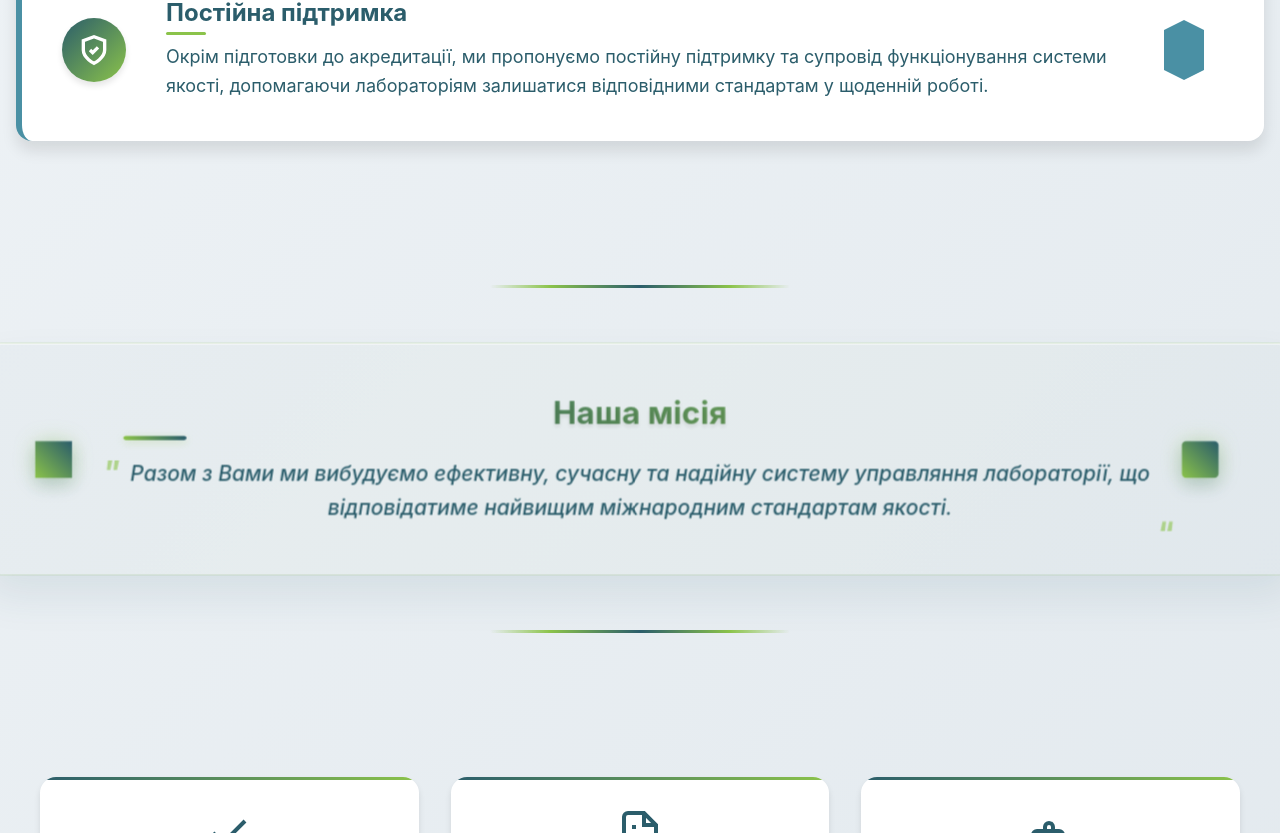
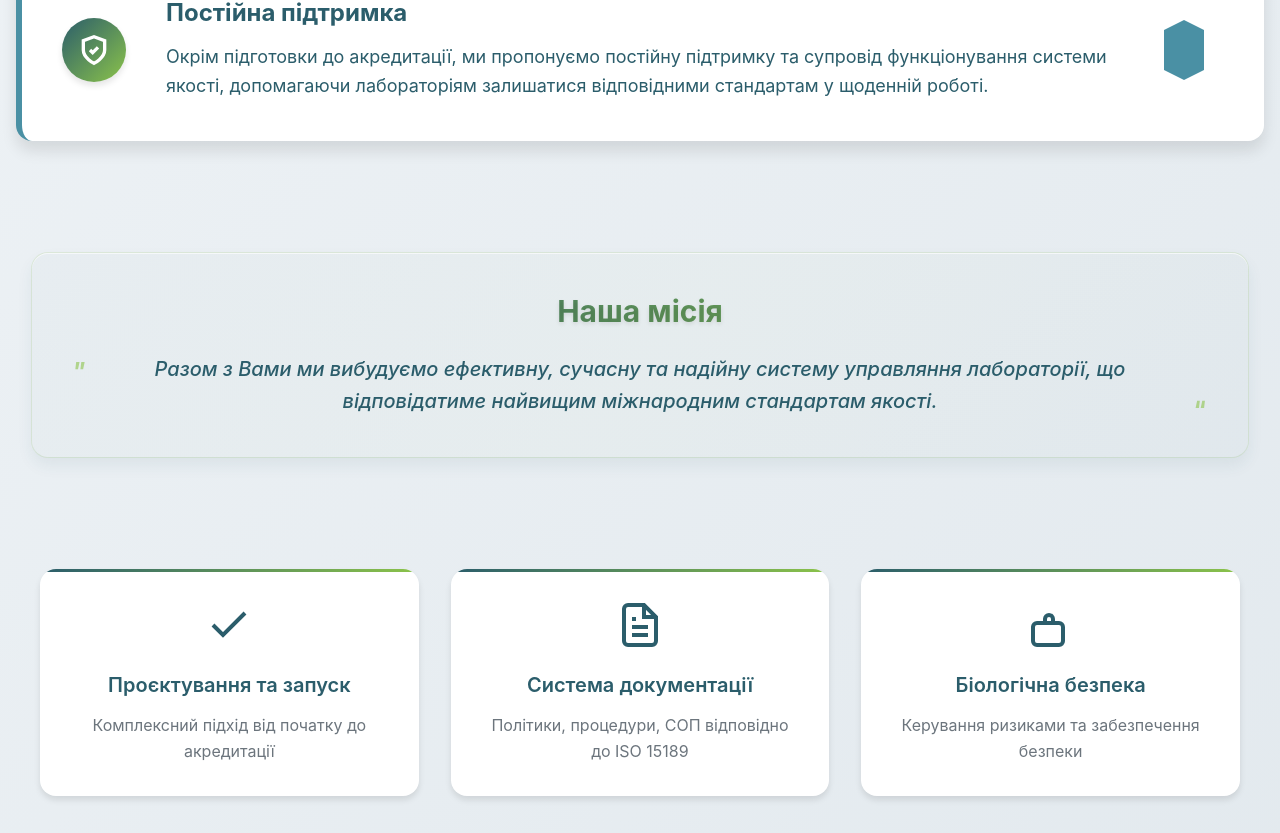
Before and after one commit to Greenfield-Taster/biosafe, a React (Vite) app: page /biosafe/consulting in a window 1280 px wide. Shown: the part 927-1760 px from the top of the page. Built offline with nearby package versions, Linux system fonts and the light colour scheme.

Commit message:
Change styles at consalting page

```diff
--- a/src/pages/Consulting.jsx
+++ b/src/pages/Consulting.jsx
@@ -111,7 +111,6 @@ const ConsultingMain = () => {
         {/* Final Text Block - Mission - Special Slogan Section */}
         <div className="consulting__mission-section">
           <div className="consulting__text-card consulting__text-card--final">
-            <div className="consulting__geometric-element consulting__geometric-element--diamond"></div>
             <div className="consulting__text-content consulting__text-content--centered">
               <h2>Наша місія</h2>
               <p>
@@ -120,7 +119,6 @@ const ConsultingMain = () => {
                 стандартам якості.
               </p>
             </div>
-            <div className="consulting__geometric-element consulting__geometric-element--square"></div>
           </div>
         </div>
 
--- a/src/styles/scss/Consulting.scss
+++ b/src/styles/scss/Consulting.scss
@@ -18,7 +18,7 @@
     overflow: hidden;
 
     &::before {
-      content: '';
+      content: "";
       position: absolute;
       top: 0;
       left: 50%;
@@ -54,7 +54,11 @@
   &__title-accent {
     width: 80px;
     height: 4px;
-    background: linear-gradient(90deg, v.$accent-color 0%, v.$accent-light 100%);
+    background: linear-gradient(
+      90deg,
+      v.$accent-color 0%,
+      v.$accent-light 100%
+    );
     margin: 0 auto;
     border-radius: v.$border-radius-full;
   }
@@ -69,39 +73,13 @@
 
   // Mission Section - Special slogan styling
   &__mission-section {
-    margin: v.$spacing-20 0;
-    padding: v.$spacing-16 0;
+    padding: v.$spacing-12 0;
     position: relative;
-
-    // Decorative lines above and below
-    &::before,
-    &::after {
-      content: '';
-      position: absolute;
-      left: 50%;
-      transform: translateX(-50%);
-      width: 300px;
-      height: 3px;
-      background: linear-gradient(
-        90deg,
-        transparent 0%,
-        v.$accent-color 20%,
-        v.$primary-color 50%,
-        v.$accent-color 80%,
-        transparent 100%
-      );
-      border-radius: v.$border-radius-full;
-    }
-
-    &::before {
-      top: 0;
-      animation: shimmer 3s ease-in-out infinite;
-    }
-
-    &::after {
-      bottom: 0;
-      animation: shimmer 3s ease-in-out infinite 1.5s;
-    }
+    overflow: hidden;
+    width: 100%;
+    max-width: 100%;
+    box-sizing: border-box;
+    margin: 0 auto;
 
     // Enhanced card styling for mission
     .consulting__text-card--final {
@@ -112,37 +90,36 @@
         rgba(v.$primary-color, 0.02) 100%
       );
       border: none;
-      box-shadow:
-        0 20px 40px rgba(v.$primary-color, 0.1),
-        0 0 0 1px rgba(v.$accent-color, 0.2),
-        inset 0 1px 0 rgba(255, 255, 255, 0.8);
-      transform: scale(1.05);
-      padding: v.$spacing-12;
+      box-shadow: 0 8px 16px rgba(v.$primary-color, 0.08),
+        0 0 0 1px rgba(v.$accent-color, 0.15),
+        inset 0 1px 0 rgba(255, 255, 255, 0.6);
+      transform: scale(1);
+      padding: v.$spacing-10;
+      margin: 0 auto;
+      max-width: calc(100% - v.$spacing-8);
+      width: 100%;
+      box-sizing: border-box;
 
       &:hover {
-        transform: scale(1.08) translateY(-12px);
-        box-shadow:
-          0 30px 60px rgba(v.$primary-color, 0.15),
-          0 0 0 1px rgba(v.$accent-color, 0.3),
-          inset 0 1px 0 rgba(255, 255, 255, 0.9);
+        transform: scale(1) translateY(-4px);
+        box-shadow: 0 12px 24px rgba(v.$primary-color, 0.12),
+          0 0 0 1px rgba(v.$accent-color, 0.2),
+          inset 0 1px 0 rgba(255, 255, 255, 0.7);
       }
 
       h2 {
         font-size: v.$font-size-3xl;
         font-weight: v.$font-weight-bold;
-        background: linear-gradient(135deg, v.$primary-color 0%, v.$accent-color 100%);
+        background: linear-gradient(
+          135deg,
+          v.$primary-color 0%,
+          v.$accent-color 100%
+        );
         -webkit-background-clip: text;
         -webkit-text-fill-color: transparent;
         background-clip: text;
         margin-bottom: v.$spacing-6;
         text-shadow: 0 2px 4px rgba(0, 0, 0, 0.1);
-
-        &::after {
-          width: 60px;
-          height: 4px;
-          background: linear-gradient(90deg, v.$accent-color, v.$primary-color);
-          box-shadow: 0 2px 8px rgba(v.$accent-color, 0.3);
-        }
       }
 
       p {
@@ -153,26 +130,29 @@
         text-align: center;
         font-style: italic;
         position: relative;
+        padding: 0 v.$spacing-6;
+        margin: 0;
+        word-wrap: break-word;
+        overflow-wrap: break-word;
 
         &::before,
         &::after {
           content: '"';
-          font-size: v.$font-size-3xl;
+          font-size: v.$font-size-2xl;
           color: v.$accent-color;
           font-weight: v.$font-weight-bold;
           opacity: 0.6;
+          position: absolute;
         }
 
         &::before {
-          position: absolute;
-          left: -20px;
-          top: -10px;
+          left: 0;
+          top: 0;
         }
 
         &::after {
-          position: absolute;
-          right: -20px;
-          bottom: -20px;
+          right: 0;
+          bottom: 0;
           transform: rotate(180deg);
         }
       }
@@ -180,8 +160,7 @@
       .consulting__geometric-element--diamond,
       .consulting__geometric-element--square {
         background: linear-gradient(45deg, v.$accent-color, v.$primary-color);
-        box-shadow:
-          0 8px 16px rgba(v.$primary-color, 0.2),
+        box-shadow: 0 8px 16px rgba(v.$primary-color, 0.2),
           0 0 20px rgba(v.$accent-color, 0.3);
       }
     }
@@ -249,14 +228,15 @@
     }
 
     &--final {
-      display: grid;
-      grid-template-columns: 60px 1fr 60px;
-      gap: v.$spacing-6;
       align-items: center;
       text-align: center;
       border: 4px solid;
       border-image: linear-gradient(45deg, v.$primary-color, v.$accent-color) 1;
-      background: linear-gradient(135deg, rgba(v.$primary-color, 0.02) 0%, rgba(v.$accent-color, 0.02) 100%);
+      background: linear-gradient(
+        135deg,
+        rgba(v.$primary-color, 0.02) 0%,
+        rgba(v.$accent-color, 0.02) 100%
+      );
 
       .consulting__text-content {
         &--centered {
@@ -272,17 +252,6 @@
       color: v.$primary-color;
       margin-bottom: v.$spacing-4;
       position: relative;
-
-      &::after {
-        content: '';
-        position: absolute;
-        bottom: -8px;
-        left: 0;
-        width: 40px;
-        height: 3px;
-        background: v.$accent-color;
-        border-radius: v.$border-radius-full;
-      }
 
       .consulting__text-card--secondary &::after,
       .consulting__text-card--final &::after {
@@ -309,7 +278,7 @@
         position: relative;
 
         &::after {
-          content: '';
+          content: "";
           position: absolute;
           bottom: 2px;
           left: 0;
@@ -337,7 +306,7 @@
     position: relative;
 
     &::before {
-      content: '';
+      content: "";
       position: absolute;
       inset: -3px;
       background: linear-gradient(135deg, v.$accent-color, v.$primary-color);
@@ -354,12 +323,7 @@
     }
 
     .consulting__text-card:hover & {
-      transform: rotate(360deg) scale(1.1);
-
-      &::before {
-        opacity: 1;
-        transform: scale(1.2);
-      }
+      transform: rotate(360deg);
     }
   }
 
@@ -395,10 +359,11 @@
       background: v.$medical-blue;
       position: relative;
       margin: 20px 0;
+      display: block;
 
       &::before,
       &::after {
-        content: '';
+        content: "";
         position: absolute;
         width: 0;
         border-left: 20px solid transparent;
@@ -408,11 +373,15 @@
       &::before {
         bottom: 100%;
         border-bottom: 10px solid v.$medical-blue;
+        left: 50%;
+        transform: translateX(-50%);
       }
 
       &::after {
         top: 100%;
         border-top: 10px solid v.$medical-blue;
+        left: 50%;
+        transform: translateX(-50%);
       }
     }
 
@@ -455,13 +424,17 @@
     overflow: hidden;
 
     &::before {
-      content: '';
+      content: "";
       position: absolute;
       top: 0;
       left: 0;
       right: 0;
       height: 3px;
-      background: linear-gradient(90deg, v.$primary-color 0%, v.$accent-color 100%);
+      background: linear-gradient(
+        90deg,
+        v.$primary-color 0%,
+        v.$accent-color 100%
+      );
     }
 
     &:hover {
@@ -508,13 +481,17 @@
     overflow: hidden;
 
     &::before {
-      content: '';
+      content: "";
       position: absolute;
       top: 0;
       left: 0;
       right: 0;
       height: 4px;
-      background: linear-gradient(90deg, v.$primary-color 0%, v.$accent-color 100%);
+      background: linear-gradient(
+        90deg,
+        v.$primary-color 0%,
+        v.$accent-color 100%
+      );
     }
 
     &-content {
@@ -626,21 +603,23 @@
 
     // Mission section responsive
     &__mission-section {
-      margin: v.$spacing-16 0;
-      padding: v.$spacing-12 0;
-
-      &::before,
-      &::after {
-        width: 200px;
-        height: 2px;
-      }
+      margin: v.$spacing-8 0;
+      padding: v.$spacing-6 0;
 
       .consulting__text-card--final {
         transform: scale(1) !important;
-        padding: v.$spacing-8;
+        padding: v.$spacing-6;
+        margin: 0 auto;
+        max-width: calc(100% - v.$spacing-4);
+        box-shadow: 0 4px 8px rgba(v.$primary-color, 0.06),
+          0 0 0 1px rgba(v.$accent-color, 0.1),
+          inset 0 1px 0 rgba(255, 255, 255, 0.5);
 
         &:hover {
-          transform: scale(1.02) translateY(-8px) !important;
+          transform: scale(1) translateY(-2px) !important;
+          box-shadow: 0 6px 12px rgba(v.$primary-color, 0.08),
+            0 0 0 1px rgba(v.$accent-color, 0.15),
+            inset 0 1px 0 rgba(255, 255, 255, 0.6);
         }
 
         h2 {
@@ -649,20 +628,21 @@
 
         p {
           font-size: v.$font-size-lg;
+          padding: 0 v.$spacing-4;
 
           &::before,
           &::after {
-            font-size: v.$font-size-2xl;
+            font-size: v.$font-size-xl;
           }
 
           &::before {
-            left: -15px;
-            top: -8px;
+            left: 0;
+            top: 0;
           }
 
           &::after {
-            right: -15px;
-            bottom: -15px;
+            right: 0;
+            bottom: 0;
           }
         }
       }
@@ -680,25 +660,66 @@
         gap: v.$spacing-4;
         text-align: center;
         border: none;
-        border-top: 4px solid v.$primary-color;
+        align-items: center;
+        position: relative;
+
+        // Цветные полоски сверху блоков
+        &::before {
+          content: "";
+          position: absolute;
+          top: 0;
+          left: 0;
+          right: 0;
+          height: 6px;
+          border-radius: v.$border-radius-lg v.$border-radius-lg 0 0;
+        }
       }
 
-      &--secondary {
-        border-top-color: v.$accent-color;
+      &--primary::before {
+        background: linear-gradient(
+          90deg,
+          v.$primary-color 0%,
+          v.$accent-color 100%
+        );
       }
 
-      &--tertiary {
-        border-top-color: v.$medical-blue;
+      &--secondary::before {
+        background: linear-gradient(
+          90deg,
+          v.$accent-color 0%,
+          v.$primary-color 100%
+        );
       }
 
-      &--final {
-        border: 4px solid;
-        border-image: linear-gradient(45deg, v.$primary-color, v.$accent-color) 1;
+      &--tertiary::before {
+        background: linear-gradient(
+          90deg,
+          v.$medical-blue 0%,
+          v.$accent-color 100%
+        );
+      }
+
+      &--final::before {
+        background: linear-gradient(
+          90deg,
+          v.$primary-color 0%,
+          v.$accent-color 50%,
+          v.$primary-color 100%
+        );
       }
 
       .consulting__text-content {
         text-align: center !important;
         order: 0 !important;
+      }
+
+      .consulting__text-card-icon {
+        order: 1;
+        margin: 0 auto;
+      }
+
+      .consulting__geometric-element {
+        display: none !important;
       }
 
       h2::after {
@@ -745,17 +766,23 @@
 
     // Mission section for small screens
     &__mission-section {
-      margin: v.$spacing-12 0;
-      padding: v.$spacing-8 0;
-
-      &::before,
-      &::after {
-        width: 150px;
-        height: 2px;
-      }
+      margin: v.$spacing-6 0;
+      padding: v.$spacing-4 0;
 
       .consulting__text-card--final {
-        padding: v.$spacing-6;
+        padding: v.$spacing-4;
+        margin: 0 auto;
+        max-width: calc(100% - v.$spacing-2);
+        box-shadow: 0 2px 4px rgba(v.$primary-color, 0.04),
+          0 0 0 1px rgba(v.$accent-color, 0.08),
+          inset 0 1px 0 rgba(255, 255, 255, 0.4);
+
+        &:hover {
+          transform: scale(1) translateY(-1px) !important;
+          box-shadow: 0 3px 6px rgba(v.$primary-color, 0.06),
+            0 0 0 1px rgba(v.$accent-color, 0.12),
+            inset 0 1px 0 rgba(255, 255, 255, 0.5);
+        }
 
         h2 {
           font-size: v.$font-size-xl;
@@ -763,11 +790,22 @@
 
         p {
           font-size: v.$font-size-base;
-          font-style: normal;
+          font-style: italic;
+          padding: 0 v.$spacing-2;
 
           &::before,
           &::after {
-            display: none; // Hide quotes on small screens for cleaner look
+            font-size: v.$font-size-lg;
+          }
+
+          &::before {
+            left: 0;
+            top: 0;
+          }
+
+          &::after {
+            right: 0;
+            bottom: 0;
           }
         }
       }
@@ -838,7 +876,8 @@
 }
 
 .consulting__text-card:nth-child(2) {
-  animation: slideInRight 0.8s cubic-bezier(0.25, 0.46, 0.45, 0.94) 0.2s forwards;
+  animation: slideInRight 0.8s cubic-bezier(0.25, 0.46, 0.45, 0.94) 0.2s
+    forwards;
   opacity: 0;
 }
 
@@ -873,7 +912,8 @@
 }
 
 @keyframes pulse {
-  0%, 100% {
+  0%,
+  100% {
     transform: scale(1);
   }
   50% {
@@ -883,10 +923,20 @@
 
 .consulting__geometric-element {
   animation: pulse 3s ease-in-out infinite;
+
+  // Отключаем анимации на мобильных устройствах
+  @media (max-width: v.$breakpoint-md) {
+    animation: none;
+  }
 }
 
 .consulting__geometric-element--triangle {
   animation: rotate 10s linear infinite;
+
+  // Отключаем анимации на мобильных устройствах
+  @media (max-width: v.$breakpoint-md) {
+    animation: none;
+  }
 }
 
 // Shimmer animation for mission section decorative lines
@@ -908,7 +958,8 @@
 // Special animation for mission section
 .consulting__mission-section {
   .consulting__text-card--final {
-    animation: missionGlow 0.8s cubic-bezier(0.25, 0.46, 0.45, 0.94) 0.8s forwards;
+    animation: missionGlow 0.8s cubic-bezier(0.25, 0.46, 0.45, 0.94) 0.8s
+      forwards;
     opacity: 0;
   }
 }
@@ -916,10 +967,10 @@
 @keyframes missionGlow {
   from {
     opacity: 0;
-    transform: scale(0.95) translateY(30px);
+    transform: scale(1) translateY(20px);
   }
   to {
     opacity: 1;
-    transform: scale(1.05) translateY(0);
+    transform: scale(1) translateY(0);
   }
 }
```
